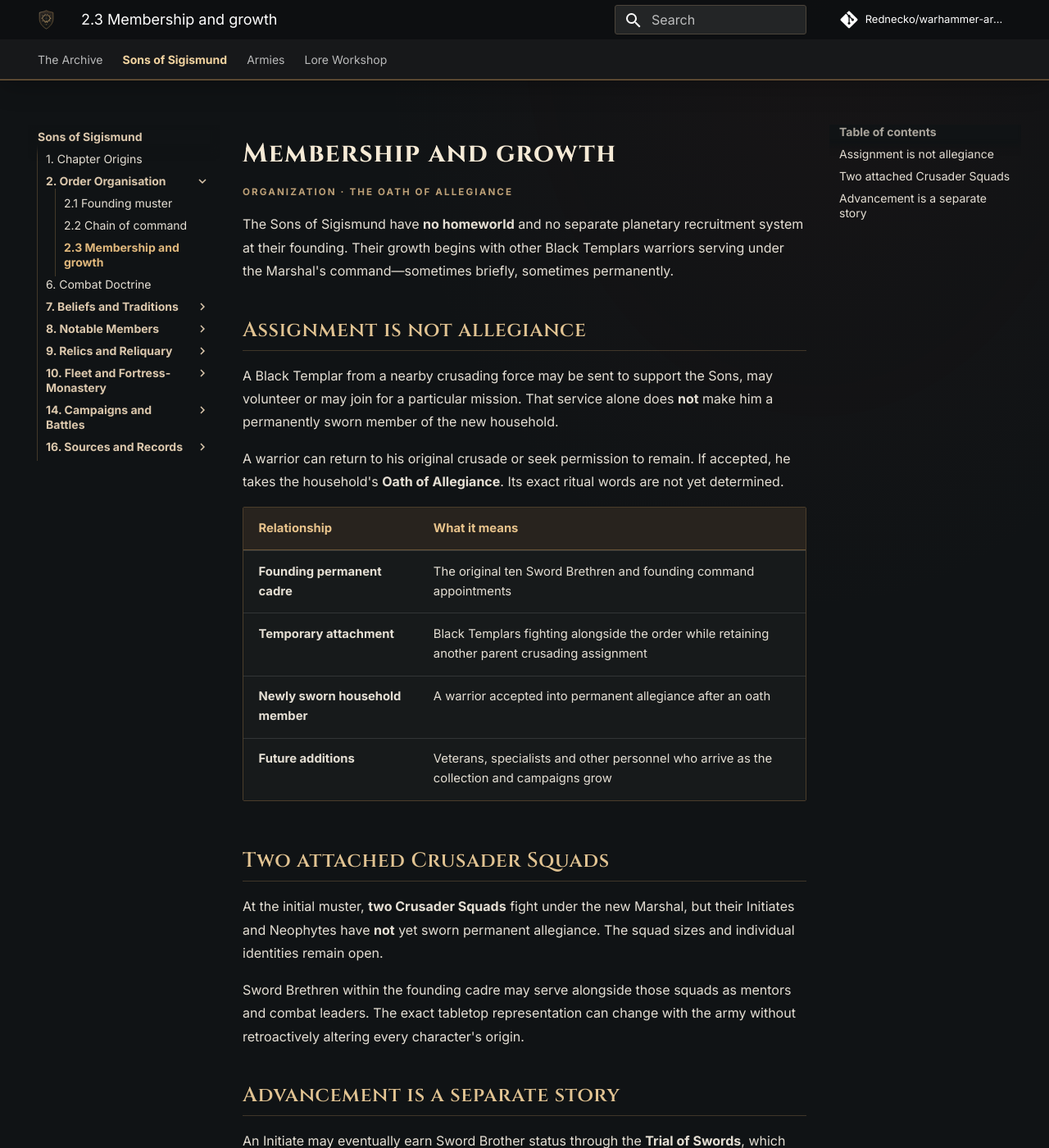
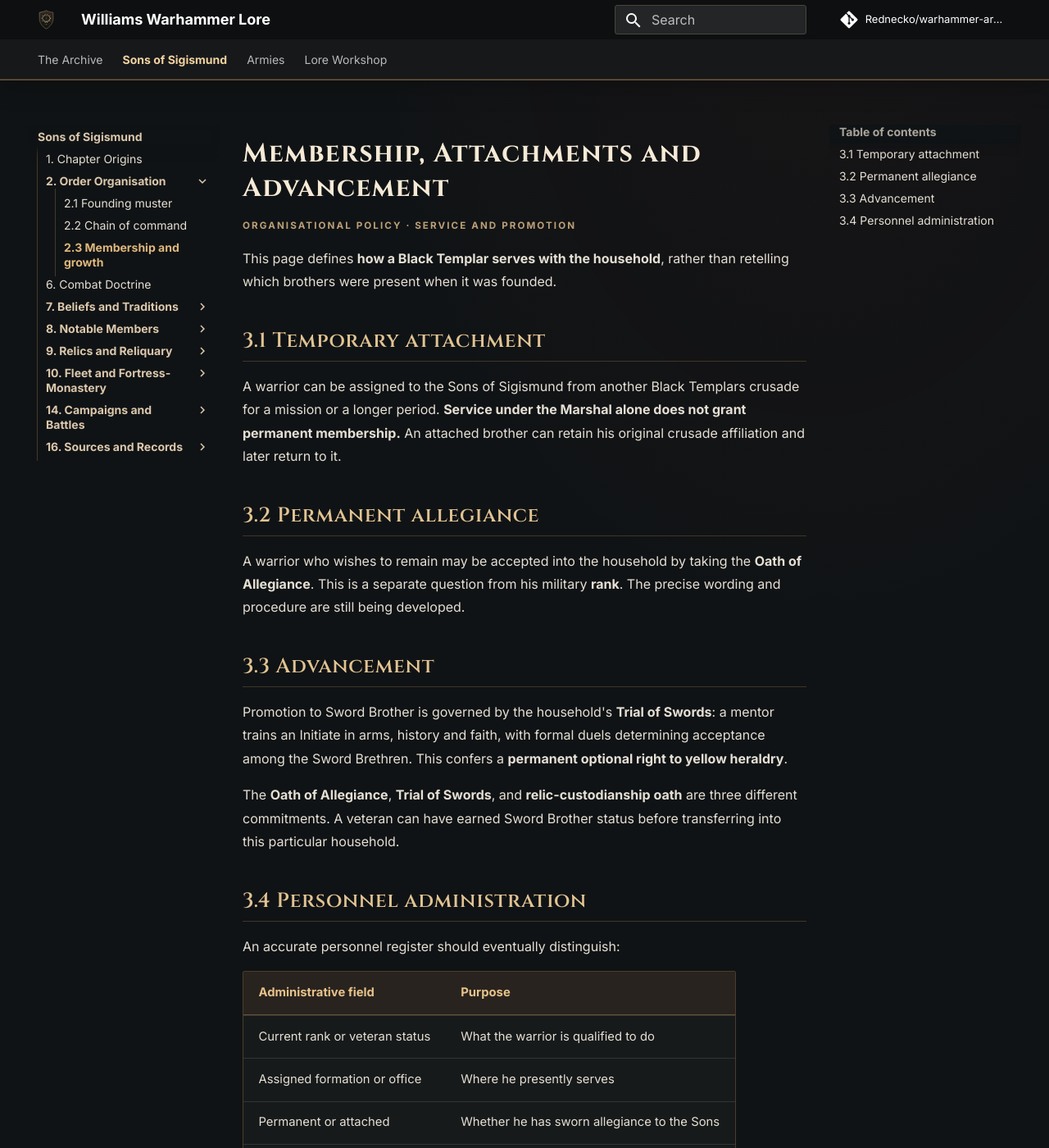
Before and after one commit to Rednecko/warhammer-archives, an MkDocs documentation site: the page built from docs/sons-of-sigismund/organization/membership.md, in a window 1280 px wide and 1400 px high. Shown: the whole window at 82% size. Built offline with MkDocs 1.6.1 and Material for MkDocs 9.7.7, drawn with Linux system fonts in a browser that asks for light colours; comment, search, counter and statistics services are not loaded; some of the changed text lies outside the part shown.

Commit message:
Eliminate duplicate founding rosters and specialize docs/sons-of-sigismund/organization/membership.md

```diff
--- a/docs/sons-of-sigismund/organization/membership.md
+++ b/docs/sons-of-sigismund/organization/membership.md
@@ -1,34 +1,36 @@
-# Membership and growth
+# Membership, Attachments and Advancement
 
-<div class="archive-page-label">Organization · The Oath of Allegiance</div>
+<div class="archive-page-label">Organisational policy · Service and promotion</div>
 
-The Sons of Sigismund have **no homeworld** and no separate planetary recruitment system at their founding. Their growth begins with other Black Templars warriors serving under the Marshal's command—sometimes briefly, sometimes permanently.
+This page defines **how a Black Templar serves with the household**, rather than retelling which brothers were present when it was founded.
 
-## Assignment is not allegiance
+## 3.1 Temporary attachment
 
-A Black Templar from a nearby crusading force may be sent to support the Sons, may volunteer or may join for a particular mission. That service alone does **not** make him a permanently sworn member of the new household.
+A warrior can be assigned to the Sons of Sigismund from another Black Templars crusade for a mission or a longer period. **Service under the Marshal alone does not grant permanent membership.** An attached brother can retain his original crusade affiliation and later return to it.
 
-A warrior can return to his original crusade or seek permission to remain. If accepted, he takes the household's **Oath of Allegiance**. Its exact ritual words are not yet determined.
+## 3.2 Permanent allegiance
 
-| Relationship | What it means |
+A warrior who wishes to remain may be accepted into the household by taking the **Oath of Allegiance**. This is a separate question from his military **rank**. The precise wording and procedure are still being developed.
+
+## 3.3 Advancement
+
+Promotion to Sword Brother is governed by the household's **Trial of Swords**: a mentor trains an Initiate in arms, history and faith, with formal duels determining acceptance among the Sword Brethren. This confers a **permanent optional right to yellow heraldry**.
+
+The **Oath of Allegiance**, **Trial of Swords**, and **relic-custodianship oath** are three different commitments. A veteran can have earned Sword Brother status before transferring into this particular household.
+
+## 3.4 Personnel administration
+
+An accurate personnel register should eventually distinguish:
+
+| Administrative field | Purpose |
 |---|---|
-| **Founding permanent cadre** | The original ten Sword Brethren and founding command appointments |
-| **Temporary attachment** | Black Templars fighting alongside the order while retaining another parent crusading assignment |
-| **Newly sworn household member** | A warrior accepted into permanent allegiance after an oath |
-| **Future additions** | Veterans, specialists and other personnel who arrive as the collection and campaigns grow |
+| Current rank or veteran status | What the warrior is qualified to do |
+| Assigned formation or office | Where he presently serves |
+| Permanent or attached | Whether he has sworn allegiance to the Sons |
+| Prior crusade | Previous or continuing affiliation |
+| Mentor and apprentices | Instructional relationships, where established |
+| Personal history | Link to a separate character biography |
 
-## Two attached Crusader Squads
+The order has **no independent homeworld** and no new gene-seed lineage. Growth through attachments, transfer and accepted oaths belongs to normal Black Templars service.
 
-At the initial muster, **two Crusader Squads** fight under the new Marshal, but their Initiates and Neophytes have **not** yet sworn permanent allegiance. The squad sizes and individual identities remain open.
-
-Sword Brethren within the founding cadre may serve alongside those squads as mentors and combat leaders. The exact tabletop representation can change with the army without retroactively altering every character's origin.
-
-## Advancement is a separate story
-
-An Initiate may eventually earn Sword Brother status through the **Trial of Swords**, which involves a mentor and formal duels. That elevation grants the earned yellow-heraldry privilege. It should not be conflated with the Oath of Allegiance, and neither is automatically the relic-specific vow of a custodian.
-
-The order is deliberately close-knit: its Marshal and veterans train and fight with familiar brothers. New characters should become part of this web of relationships rather than appearing as anonymous numerical reinforcements.
-
-<div class="archive-strip"><strong>Later, not at founding:</strong> The household may grow substantially as campaigns advance. Older proposed full-muster numbers are possible future planning ideas, not fixed limits or historical totals.</div>
-
-[Trial and rites →](../traditions/index.md) · [Founding muster →](founding-cadre.md)
+[Chapter Origins — the historical muster →](../history/founding.md#the-cruiser-and-first-muster) · [Ranks and command responsibilities →](chain-of-command.md) · [Trial of Swords →](../traditions/index.md)
```
